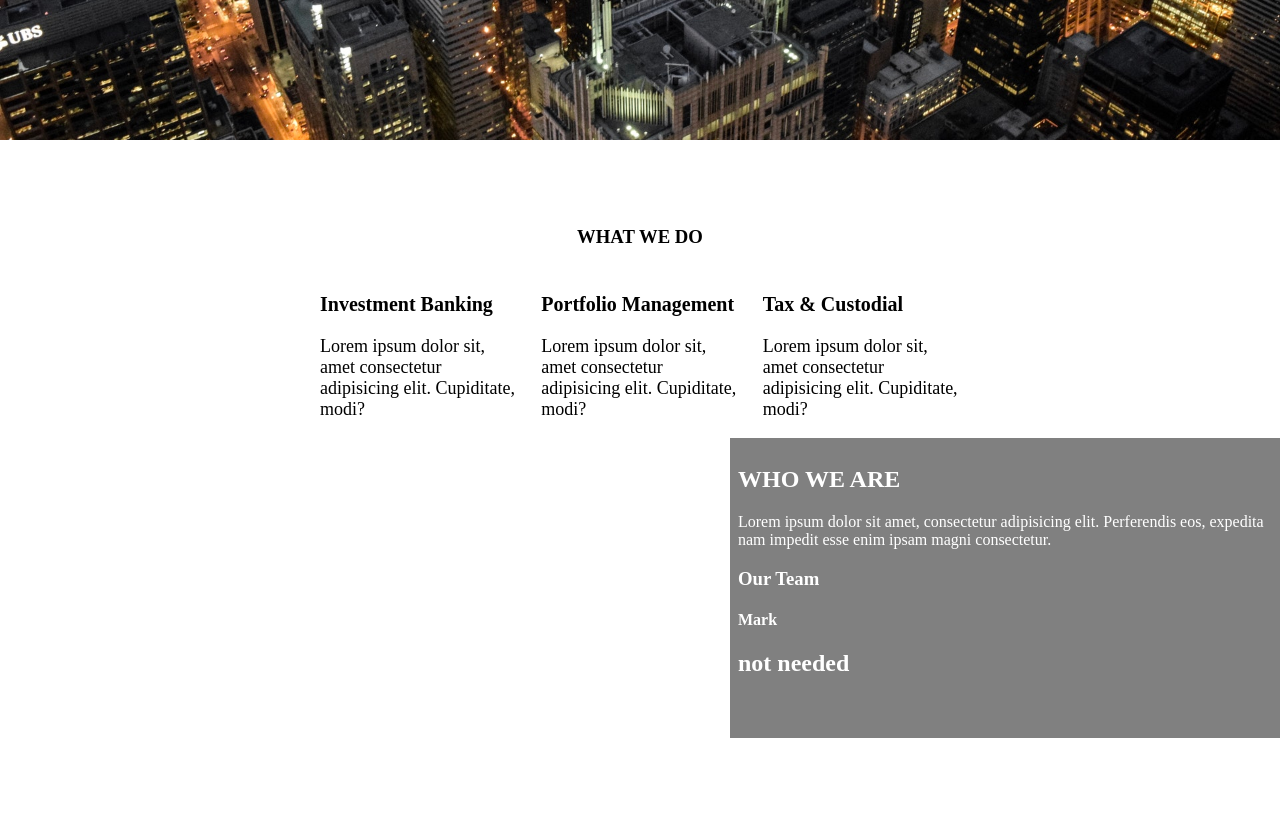
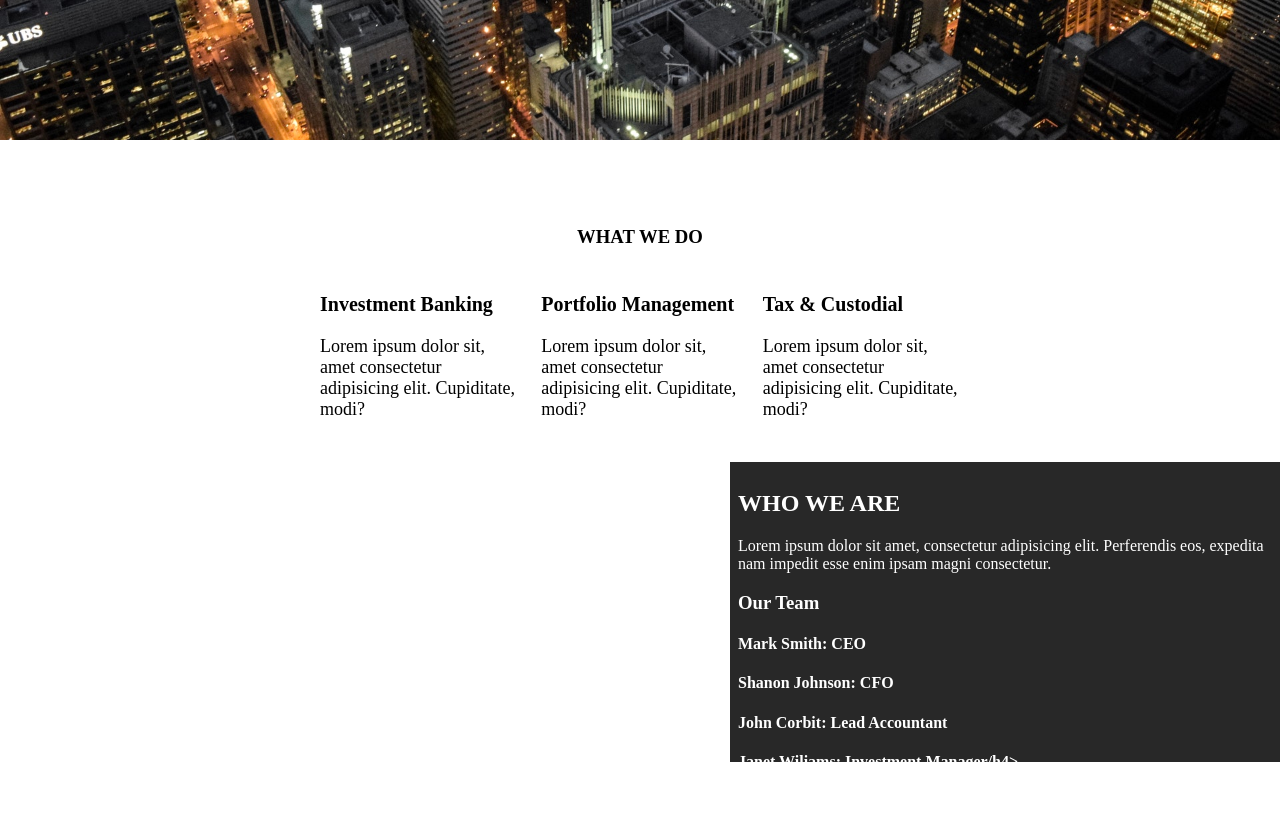
Before and after one commit to Ishahtech/3mtt-first-practice-project, a plain HTML site: page index.html in a window 1280 px wide. Shown: the part 460-1300 px from the top of the page. Before the commit the page ends 1198 px from the top, so only its background shows below. Drawn offline with Linux system fonts and the light colour scheme.

Commit message:
feat: who styling contd

```diff
--- a/index.html
+++ b/index.html
@@ -54,8 +54,14 @@
         <h2>WHO WE ARE</h2>
         <p>Lorem ipsum dolor sit amet, consectetur adipisicing elit. Perferendis eos, expedita nam impedit esse enim ipsam magni consectetur.</p>
         <h3>Our Team</h3>
-        <h4>Mark</h4>
-      <h2> not needed</h2>
+        <div  class="our-team">
+          <h4>Mark Smith: CEO</h4>
+          <h4>Shanon Johnson: CFO</h4>
+          <h4>John Corbit: Lead Accountant</h4>
+          <h4>Janet Wiliams: Investment Manager/h4>
+          <h4>Kara Jackson: Senior Accountant</h4>
+        </div>
+
       </div>
     </section>
 
--- a/style.css
+++ b/style.css
@@ -116,10 +116,11 @@ header {
   }
 
   .who-we-are{
-    background-color: gray;
+    background-color: #000000d7;
     width: 550px;
     height: 300px;
     float: right;
+    margin-top: 24px;
   }
   section .who-ctr{
     padding: 8px ;
```
